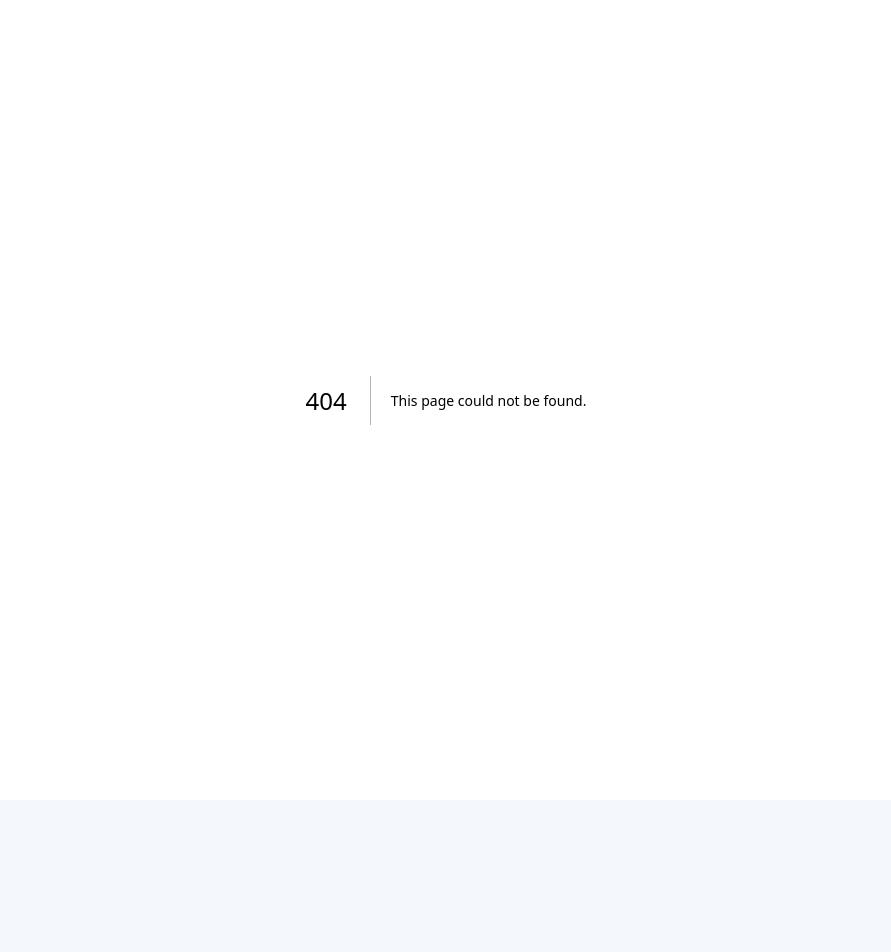
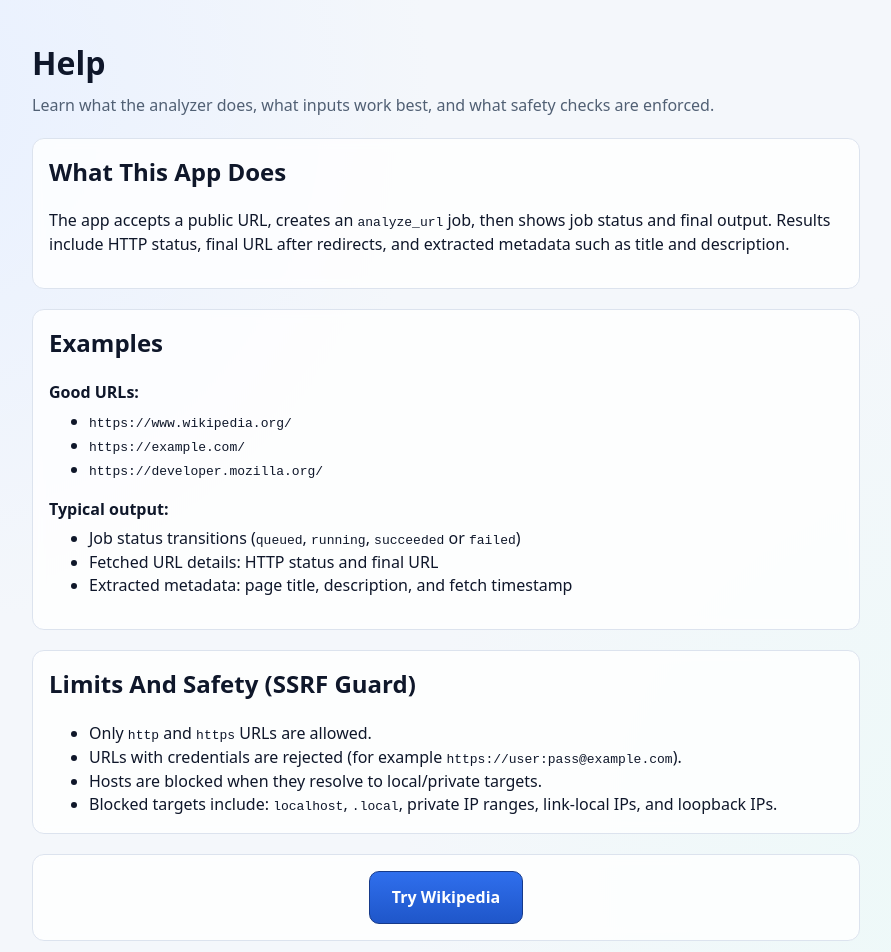
Before and after one commit to kimikimichinese-bot/ESG_RDT_Master, a Next.js app in the folder apps/web/: page /help in a window 1280 px wide. Before the commit this address had no page. Shown: the top 952 px of the page, without its empty margins (194-1085 px from the left). Before the commit the page ends 800 px from the top, so only its background shows below. Built offline with nearby package versions, Linux system fonts and the light colour scheme.

Commit message:
feat: add /help page with autorun example

```diff
--- /dev/null
+++ b/apps/web/app/help/page.js
@@ -0,0 +1,85 @@
+import Link from "next/link";
+
+const tryWikipediaHref = "/?url=https%3A%2F%2Fwww.wikipedia.org%2F&autorun=1";
+
+export const metadata = {
+  title: "Help | ESG RDT Master",
+  description: "How to use the URL analyzer and what safety rules apply."
+};
+
+const sectionStyle = {
+  marginTop: 20,
+  padding: 16,
+  border: "1px solid #dce3ee",
+  borderRadius: 12,
+  background: "#ffffffcc",
+  backdropFilter: "blur(6px)"
+};
+
+export default function HelpPage() {
+  return (
+    <main style={{ maxWidth: 860, margin: "40px auto", padding: "0 16px", fontFamily: "ui-sans-serif, system-ui, sans-serif" }}>
+      <h1 style={{ marginBottom: 8 }}>Help</h1>
+      <p style={{ marginTop: 0, color: "#516074" }}>
+        Learn what the analyzer does, what inputs work best, and what safety checks are enforced.
+      </p>
+
+      <section style={sectionStyle}>
+        <h2 style={{ marginTop: 0 }}>What This App Does</h2>
+        <p>
+          The app accepts a public URL, creates an <code>analyze_url</code> job, then shows job status and final output.
+          Results include HTTP status, final URL after redirects, and extracted metadata such as title and description.
+        </p>
+      </section>
+
+      <section style={sectionStyle}>
+        <h2 style={{ marginTop: 0 }}>Examples</h2>
+        <p style={{ marginBottom: 6 }}><strong>Good URLs:</strong></p>
+        <ul style={{ marginTop: 0 }}>
+          <li><code>https://www.wikipedia.org/</code></li>
+          <li><code>https://example.com/</code></li>
+          <li><code>https://developer.mozilla.org/</code></li>
+        </ul>
+        <p style={{ marginBottom: 6 }}><strong>Typical output:</strong></p>
+        <ul style={{ marginTop: 0 }}>
+          <li>Job status transitions (<code>queued</code>, <code>running</code>, <code>succeeded</code> or <code>failed</code>)</li>
+          <li>Fetched URL details: HTTP status and final URL</li>
+          <li>Extracted metadata: page title, description, and fetch timestamp</li>
+        </ul>
+      </section>
+
+      <section style={sectionStyle}>
+        <h2 style={{ marginTop: 0 }}>Limits And Safety (SSRF Guard)</h2>
+        <ul style={{ marginTop: 0, marginBottom: 0 }}>
+          <li>Only <code>http</code> and <code>https</code> URLs are allowed.</li>
+          <li>URLs with credentials are rejected (for example <code>https://user:pass@example.com</code>).</li>
+          <li>Hosts are blocked when they resolve to local/private targets.</li>
+          <li>Blocked targets include: <code>localhost</code>, <code>.local</code>, private IP ranges, link-local IPs, and loopback IPs.</li>
+        </ul>
+      </section>
+
+      <section style={{ ...sectionStyle, textAlign: "center" }}>
+        <Link
+          href={tryWikipediaHref}
+          style={{
+            display: "inline-block",
+            padding: "14px 22px",
+            borderRadius: 10,
+            border: "1px solid #163a8a",
+            background: "linear-gradient(180deg, #2f6fed, #1f56c9)",
+            color: "#fff",
+            fontWeight: 700,
+            fontSize: 16,
+            textDecoration: "none"
+          }}
+        >
+          Try Wikipedia
+        </Link>
+      </section>
+
+      <p style={{ marginTop: 18 }}>
+        <Link href="/">Back to home</Link>
+      </p>
+    </main>
+  );
+}
```
Also changed, not shown: apps/web/app/page.js (+47 -7 lines), 1 other file (tests, documents, lock files or other folders).
